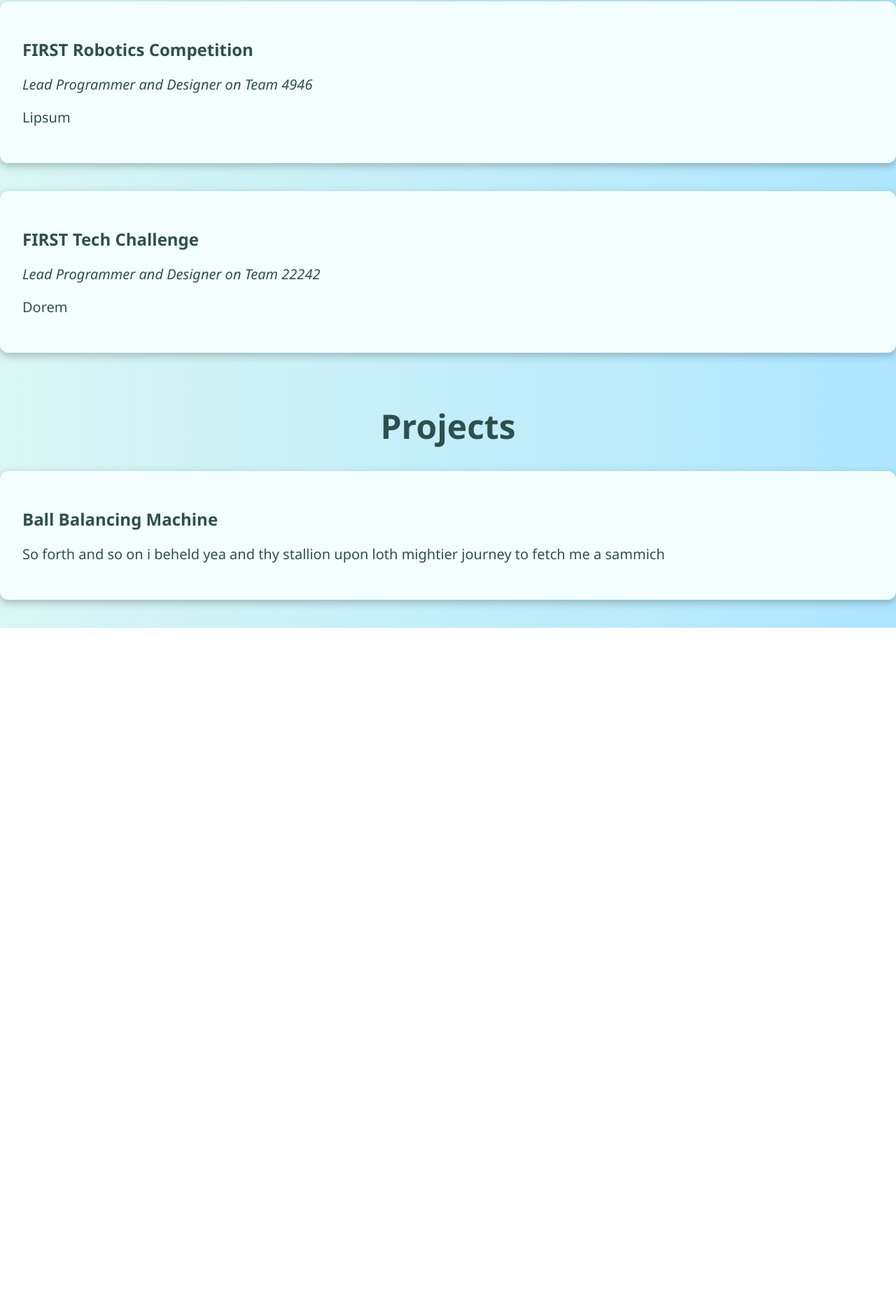
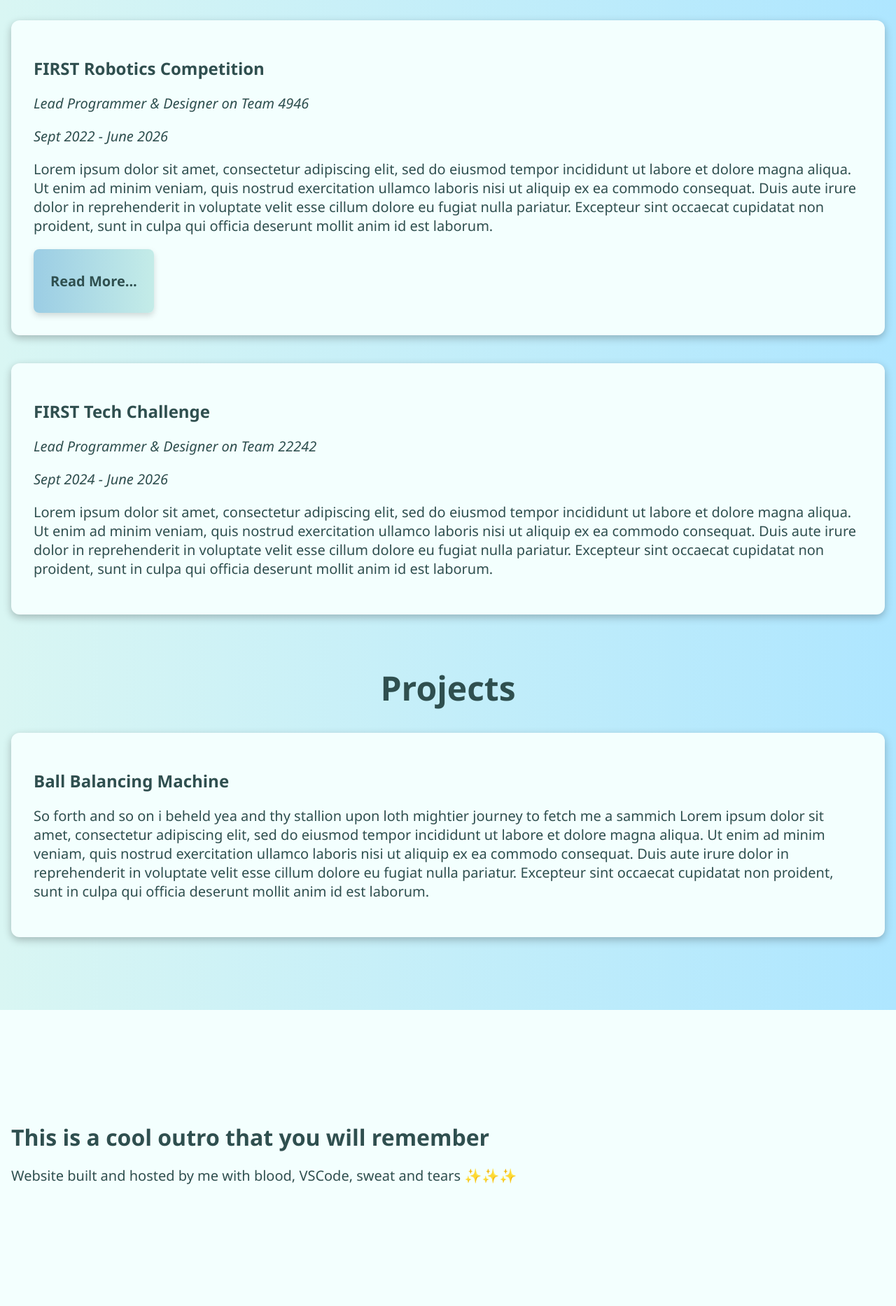
Before and after one commit to Iwilleatdonuts/Engineering-Portfolio, a plain HTML site: page index.html in a window 1280 px wide. Shown: the part 934-2800 px from the top of the page at 70% size. Before the commit the page ends 1831 px from the top, so only its background shows below. Drawn offline with Linux system fonts and the light colour scheme.

Commit message:
I added something a while ago

```diff
--- a/index.html
+++ b/index.html
@@ -4,7 +4,7 @@
 <head>
     <meta charset="UTF-8" />
     <meta name="viewport" content="width=device-width, initial-scale=1.0" />
-    <title>Tommy Tang's Portfolio</title>
+    <title>Tommy Tang - Engineering Portfolio</title>
     <link rel="stylesheet" href="style.css" />
 </head>
 
@@ -48,23 +48,36 @@
         </section>
     </header>
 
+    <div class="body-container">
         <div class="body-headers">
             <h1>Experiences</h1>
         </div>
 
         <section id="FRC" class="body-sections">
             <h2>FIRST Robotics Competition</h2>
-        <p><i>Lead Programmer and Designer on Team 4946</i></p>
+            <p><i>Lead Programmer & Designer on Team 4946</i></p>
+            <p><i>Sept 2022 - June 2026</i></p>
             <p>
-            Lipsum
+                Lorem ipsum dolor sit amet, consectetur adipiscing elit, sed do eiusmod tempor incididunt ut labore et
+                dolore magna aliqua. Ut enim ad minim veniam, quis nostrud exercitation ullamco laboris nisi ut aliquip
+                ex ea commodo consequat. Duis aute irure dolor in reprehenderit in voluptate velit esse cillum dolore eu
+                fugiat nulla pariatur. Excepteur sint occaecat cupidatat non proident, sunt in culpa qui officia
+                deserunt mollit anim id est laborum.
             </p>
+            <a href="more_frc.html" class="read-more-button"><p>Read More...</p></a>
+
         </section>
 
         <section id="FTC" class="body-sections">
             <h2>FIRST Tech Challenge</h2>
-        <p><i>Lead Programmer and Designer on Team 22242</i></p>
+            <p><i>Lead Programmer & Designer on Team 22242</i></p>
+            <p><i>Sept 2024 - June 2026</i></p>
             <p>
-            Dorem
+                Lorem ipsum dolor sit amet, consectetur adipiscing elit, sed do eiusmod tempor incididunt ut labore et
+                dolore magna aliqua. Ut enim ad minim veniam, quis nostrud exercitation ullamco laboris nisi ut aliquip
+                ex ea commodo consequat. Duis aute irure dolor in reprehenderit in voluptate velit esse cillum dolore eu
+                fugiat nulla pariatur. Excepteur sint occaecat cupidatat non proident, sunt in culpa qui officia
+                deserunt mollit anim id est laborum.
             </p>
         </section>
 
@@ -76,7 +89,21 @@
             <h2>Ball Balancing Machine</h2>
             <p>
                 So forth and so on i beheld yea and thy stallion upon loth mightier journey to fetch me a sammich
+                Lorem ipsum dolor sit amet, consectetur adipiscing elit, sed do eiusmod tempor incididunt ut labore et
+                dolore magna aliqua. Ut enim ad minim veniam, quis nostrud exercitation ullamco laboris nisi ut aliquip
+                ex ea commodo consequat. Duis aute irure dolor in reprehenderit in voluptate velit esse cillum dolore eu
+                fugiat nulla pariatur. Excepteur sint occaecat cupidatat non proident, sunt in culpa qui officia
+                deserunt mollit anim id est laborum.
             </p>
+        </section>
+
+    </div>
+
+    <section class="outro-section">
+        <div class="outro-container">
+            <h2>This is a cool outro that you will remember</h2>
+            <p>Website built and hosted by me with blood, VSCode, sweat and tears ✨✨✨</p>
+        </div>
     </section>
 
 </body>
--- a/style.css
+++ b/style.css
@@ -19,6 +19,11 @@
 
 h3 {
   font-size: 1.25rem;
+  color: #2f4f4f;
+}
+
+h4 {
+  font-size: 2rem;
   color: #2f4f4f;
 }
 
@@ -47,25 +52,33 @@
 }
 
 .intro-container {
-  max-width: 1200px;
+  max-width: 1465px;
   margin: 0 auto;
   display: flex;
   align-items: center;
   justify-content: space-between;
   gap: 3rem;
-  padding: 2rem;
+  padding: 3rem 0rem;
 
   flex-wrap: nowrap;
 }
 
 .intro-section {
   transition: box-shadow 0.3s ease;
+  padding: 2rem;
+  background-color: rgb(243, 255, 254);
+  border-radius: 12px;
+  box-shadow: 0 4px 12px rgba(0, 0, 0, 0.25);
 }
 
 .intro-text {
   display: flex;
   flex-direction: column;
   gap: 1rem;
+}
+
+.body-container {
+  padding: 1rem;
 }
 
 .body-headers {
@@ -79,13 +92,8 @@
   padding: 2rem;
   margin-bottom: 40px;
   transition: box-shadow 0.3s ease;
-}
-
-section {
-  padding: 2rem;
   background-color: rgb(243, 255, 254);
   border-radius: 12px;
-  margin: 2rem;
   box-shadow: 0 4px 12px rgba(0, 0, 0, 0.25);
 }
 
@@ -94,7 +102,7 @@
   background-color: rgb(243, 255, 254);
   border-radius: 12px;
   margin: 0 auto;
-  max-width: 1200px;
+  max-width: 1400px;
   box-shadow: 0 4px 12px rgba(0, 0, 0, 0.25);
   transition: box-shadow 0.3s ease;
 }
@@ -105,6 +113,37 @@
   justify-content: center;
   align-items: center;
   gap: 1rem;
+}
+
+.outro-section {
+  background-color: rgb(243, 255, 254);
+  padding: 10rem 1rem;
+  margin-top: 3rem;
+}
+
+.outro-container {
+  max-width: 1465px;
+  margin: 0 auto;
+  text-align: left;
+}
+
+.outro-container h2 {
+  font-size: 2rem;
+  color: #2f4f4f;
+  margin: 0;
+}
+
+.read-more-button {
+  display: inline-block;
+  padding: 0.75rem 1.5rem;
+  background: linear-gradient(to right, #9bcde4, #c4ece8);
+  color: #2f4f4f;
+  font-size: 1rem;
+  font-weight: bold;
+  text-decoration: none;
+  border-radius: 8px;
+  box-shadow: 0 4px 8px rgba(0,0,0,0.15);
+  transition: transform 0.5s ease;
 }
 
 /* imijis */
@@ -138,6 +177,11 @@
   box-shadow: 0 16px 32px rgba(54, 54, 54, 0.15);
 }
 
+.read-more-button:hover {
+  background: linear-gradient(to right, #aee6ff, #d9f6f3);
+  transform: translateY(-2px);
+}
+
 /* smaller screen stuff */
 @media (max-width: 768px) {
 
```
Also changed, not shown: more_frc.html (added, +16 -0 lines). Lines whose indentation alone changed are shown as unchanged.
